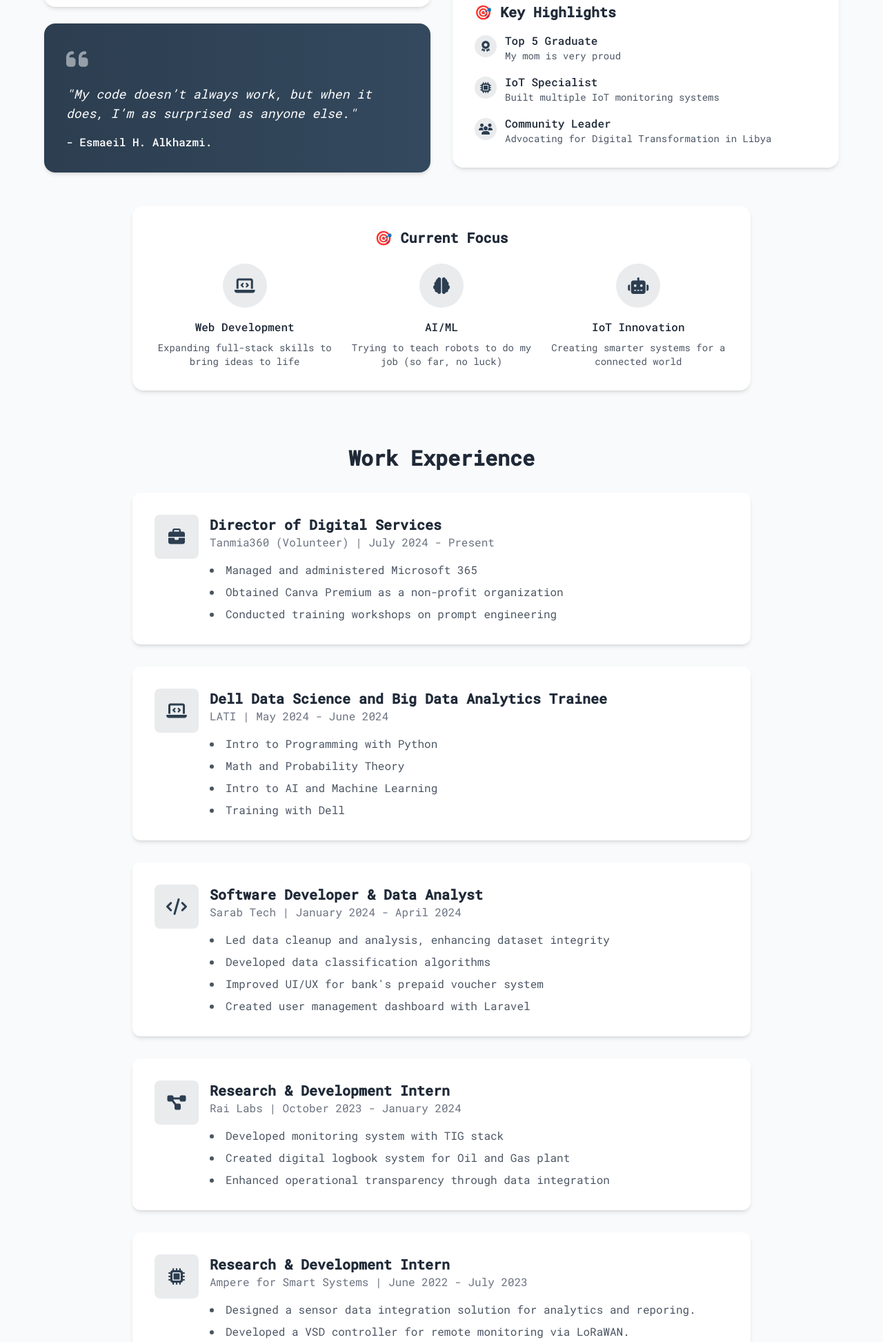
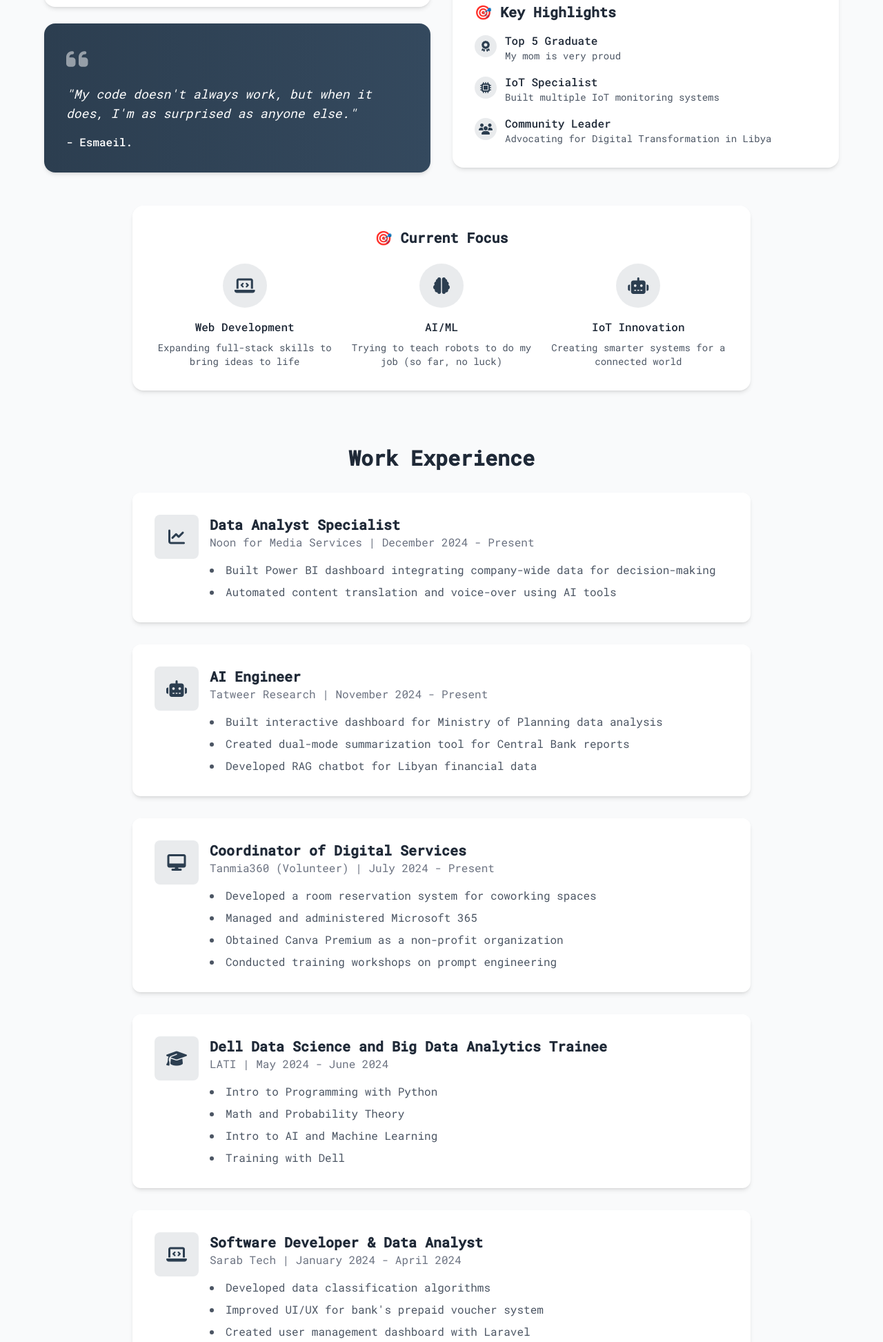
Before and after one commit to Esmaeil-HRK/esmaeil-hrk.github.io, a plain HTML site: page index.html in a window 1280 px wide. Shown: the part 880-2825 px from the top of the page at 69% size. Drawn offline with nearby package versions, Linux system fonts and the light colour scheme.

Commit message:
Update index.html

```diff
--- a/index.html
+++ b/index.html
@@ -180,8 +180,6 @@
             "retina_detect": true // For high-resolution displays
         });
 
-
-  // ... (rest of your JavaScript)
     </script>
 
 </head>
@@ -276,13 +274,12 @@
                         <div class="bg-gradient-to-r from-primary to-secondary rounded-2xl shadow-md p-8 text-white transform hover:scale-105 transition-transform duration-300">
                             <i class="fas fa-quote-left text-4xl opacity-50 mb-4"></i>
                             <p class="text-lg italic mb-4">
-                            "My code doesn’t always work, but when it does, I’m as surprised as anyone else."
+                            "My code doesn't always work, but when it does, I'm as surprised as anyone else."
 
                             </p>
-                            <p class="text-base font-medium ">- Esmaeil H. Alkhazmi.</p>
+                            <p class="text-base font-medium ">- Esmaeil.</p>
                         </div>
                     </div>
-
                     <!-- Right Column - Stats & Highlights -->
                     <div class="space-y-6">
                         <!-- Quick Stats -->
@@ -377,12 +374,45 @@
                 <div class="bg-white rounded-xl shadow-md p-8 hover:shadow-lg transition-shadow">
                     <div class="flex items-start gap-4">
                         <div class="w-16 h-16 bg-primary/10 rounded-lg flex items-center justify-center flex-shrink-0">
-                            <i class="fas fa-briefcase text-primary text-2xl"></i>
+                            <i class="fas fa-chart-line text-primary text-2xl"></i>
                         </div>
                         <div>
-                            <h3 class="text-xl font-semibold">Director of Digital Services</h3>
+                            <h3 class="text-xl font-semibold">Data Analyst Specialist</h3>
+                            <p class="text-gray-500 mb-4">Noon for Media Services | December 2024 - Present</p>
+                            <ul class="list-disc list-inside text-gray-600 space-y-2">
+                            <li>Built Power BI dashboard integrating company-wide data for decision-making</li>
+                            <li>Automated content translation and voice-over using AI tools</li>
+                            </ul>
+                        </div>
+                    </div>
+                </div>
+                <div class="bg-white rounded-xl shadow-md p-8 hover:shadow-lg transition-shadow">
+                    <div class="flex items-start gap-4">
+                        <div class="w-16 h-16 bg-primary/10 rounded-lg flex items-center justify-center flex-shrink-0">
+                            <i class="fas fa-robot text-primary text-2xl"></i>
+                        </div>
+                        <div>
+                            <h3 class="text-xl font-semibold">AI Engineer</h3>
+                            <p class="text-gray-500 mb-4">Tatweer Research | November 2024 - Present</p>
+                            <ul class="list-disc list-inside text-gray-600 space-y-2">
+                           <li>Built interactive dashboard for Ministry of Planning data analysis</li>
+                            <li>Created dual-mode summarization tool for Central Bank reports</li>
+                            <li>Developed RAG chatbot for Libyan financial data</li>
+                            </ul>
+                        </div>
+                    </div>
+                </div>
+                <div class="bg-white rounded-xl shadow-md p-8 hover:shadow-lg transition-shadow">
+                    <div class="flex items-start gap-4">
+                        <div class="w-16 h-16 bg-primary/10 rounded-lg flex items-center justify-center flex-shrink-0">
+                            <i class="fas fa-desktop text-primary text-2xl"></i>
+                        </div>
+
+                        <div>
+                            <h3 class="text-xl font-semibold">Coordinator of Digital Services</h3>
                             <p class="text-gray-500 mb-4">Tanmia360 (Volunteer) | July 2024 - Present</p>
                             <ul class="list-disc list-inside text-gray-600 space-y-2">
+                                <li>Developed a room reservation system for coworking spaces</li>
                                 <li>Managed and administered Microsoft 365</li>
                                 <li>Obtained Canva Premium as a non-profit organization</li>
                                 <li>Conducted training workshops on prompt engineering</li>
@@ -393,7 +423,7 @@
                 <div class="bg-white rounded-xl shadow-md p-8 hover:shadow-lg transition-shadow">
                     <div class="flex items-start gap-4">
                         <div class="w-16 h-16 bg-primary/10 rounded-lg flex items-center justify-center flex-shrink-0">
-                            <i class="fas fa-laptop-code text-primary text-2xl"></i>
+                            <i class="fas fa-graduation-cap text-primary text-2xl"></i>
                         </div>
                         <div>
                             <h3 class="text-xl font-semibold">Dell Data Science and Big Data Analytics Trainee</h3>
@@ -410,13 +440,12 @@
                 <div class="bg-white rounded-xl shadow-md p-8 hover:shadow-lg transition-shadow">
                     <div class="flex items-start gap-4">
                         <div class="w-16 h-16 bg-primary/10 rounded-lg flex items-center justify-center flex-shrink-0">
-                            <i class="fas fa-code text-primary text-2xl"></i>
+                            <i class="fas fa-laptop-code text-primary text-2xl"></i>
                         </div>
                         <div>
                             <h3 class="text-xl font-semibold">Software Developer & Data Analyst</h3>
                             <p class="text-gray-500 mb-4">Sarab Tech | January 2024 - April 2024</p>
                             <ul class="list-disc list-inside text-gray-600 space-y-2">
-                                <li>Led data cleanup and analysis, enhancing dataset integrity</li>
                                 <li>Developed data classification algorithms</li>
                                 <li>Improved UI/UX for bank's prepaid voucher system</li>
                                 <li>Created user management dashboard with Laravel</li>
@@ -428,7 +457,7 @@
                 <div class="bg-white rounded-xl shadow-md p-8 hover:shadow-lg transition-shadow">
                     <div class="flex items-start gap-4">
                         <div class="w-16 h-16 bg-primary/10 rounded-lg flex items-center justify-center flex-shrink-0">
-                            <i class="fas fa-project-diagram text-primary text-2xl"></i>
+                            <i class="fas fa-flask text-primary text-2xl"></i>
                         </div>
                         <div>
                             <h3 class="text-xl font-semibold">Research & Development Intern</h3>
@@ -445,10 +474,11 @@
                 <div class="bg-white rounded-xl shadow-md p-8 hover:shadow-lg transition-shadow">
                     <div class="flex items-start gap-4">
                         <div class="w-16 h-16 bg-primary/10 rounded-lg flex items-center justify-center flex-shrink-0">
-                            <i class="fas fa-microchip text-primary text-2xl"></i>  </div>
+                            <i class="fas fa-microchip text-primary text-2xl"></i>
+                        </div>
                         <div>
                             <h3 class="text-xl font-semibold">Research & Development Intern</h3>
-                            <p class="text-gray-500 mb-4">Ampere for Smart Systems | June 2022 - July 2023</p>
+                            <p class="text-gray-500 mb-4">Ampere for Smart Systems | May 2023 - July 2023</p>
                             <ul class="list-disc list-inside text-gray-600 space-y-2">
                                 <li>Designed a sensor data integration solution for analytics and reporing.</li>
                                 <li>Developed a VSD controller for remote monitoring via LoRaWAN.</li>
@@ -470,6 +500,10 @@
                  <div class="bg-white rounded-lg p-4 text-center hover:shadow-md transition-shadow">
                     <i class="fas fa-code text-primary text-2xl mb-2"></i>
                     <p>Software Development</p>
+                </div>
+                <div class="bg-white rounded-lg p-4 text-center hover:shadow-md transition-shadow">
+                    <i class="fas fa-cloud text-primary text-2xl mb-2"></i>
+                    <p>Cloud Computing</p>
                 </div>
                 <div class="bg-white rounded-lg p-4 text-center hover:shadow-md transition-shadow">
                     <i class="fas fa-microchip text-primary text-2xl mb-2"></i>
@@ -554,28 +588,27 @@
                         </ul>
                     </div>
                 </div>
-
                 <div class="bg-white rounded-xl shadow-md overflow-hidden transform hover:scale-105 transition-transform duration-300">
                     <div class="bg-primary text-white p-4">
-                        <h3 class="text-xl font-semibold">Other Certifications</h3>
+                        <h3 class="text-xl font-semibold">365datascience</h3>
                     </div>
                     <div class="p-6">
                         <ul class="space-y-2">
                             <li class="flex items-center">
                                 <i class="fas fa-certificate text-primary mr-2"></i>
-                                ION+: 70-hour Mobile Development Bootcamp
+                                Intro to AI
                             </li>
                             <li class="flex items-center">
                                 <i class="fas fa-certificate text-primary mr-2"></i>
-                                Tanmia360: Strategic Management
+                                Intro to LLMs
                             </li>
                             <li class="flex items-center">
                                 <i class="fas fa-certificate text-primary mr-2"></i>
-                                InfluxDB Essentials Badge
+                                Introduction to Data and Data Science
                             </li>
                             <li class="flex items-center">
                                 <i class="fas fa-certificate text-primary mr-2"></i>
-                                EF SET: C2 Proficient Level
+                                Power BI
                             </li>
                         </ul>
                     </div>
@@ -614,7 +647,7 @@
 
     <footer class="bg-dark text-white py-6">
         <div class="container mx-auto px-4 text-center">
-            <p class="mb-4">© 2024 Esmaeil H. Alkhazmi. All rights reserved.</p>
+            <p class="mb-4">© 2025 Esmaeil H. Alkhazmi. All rights reserved.</p>
             <div class="flex justify-center space-x-6">
                 <a href="mailto:ealkhazmi@gmail.com" class="text-gray-400 hover:text-white transition-colors">
                     <i class="fas fa-envelope text-xl"></i>
@@ -647,10 +680,9 @@
 
             menuBtn.addEventListener('click', function () {
                 mobileMenu.classList.toggle('hidden');
-                console.log('Menu button clicked'); // Debugging: Check if click event is detected
+                console.log('Menu button clicked');
             });
         });
-
 
     </script>
 </body>
```
